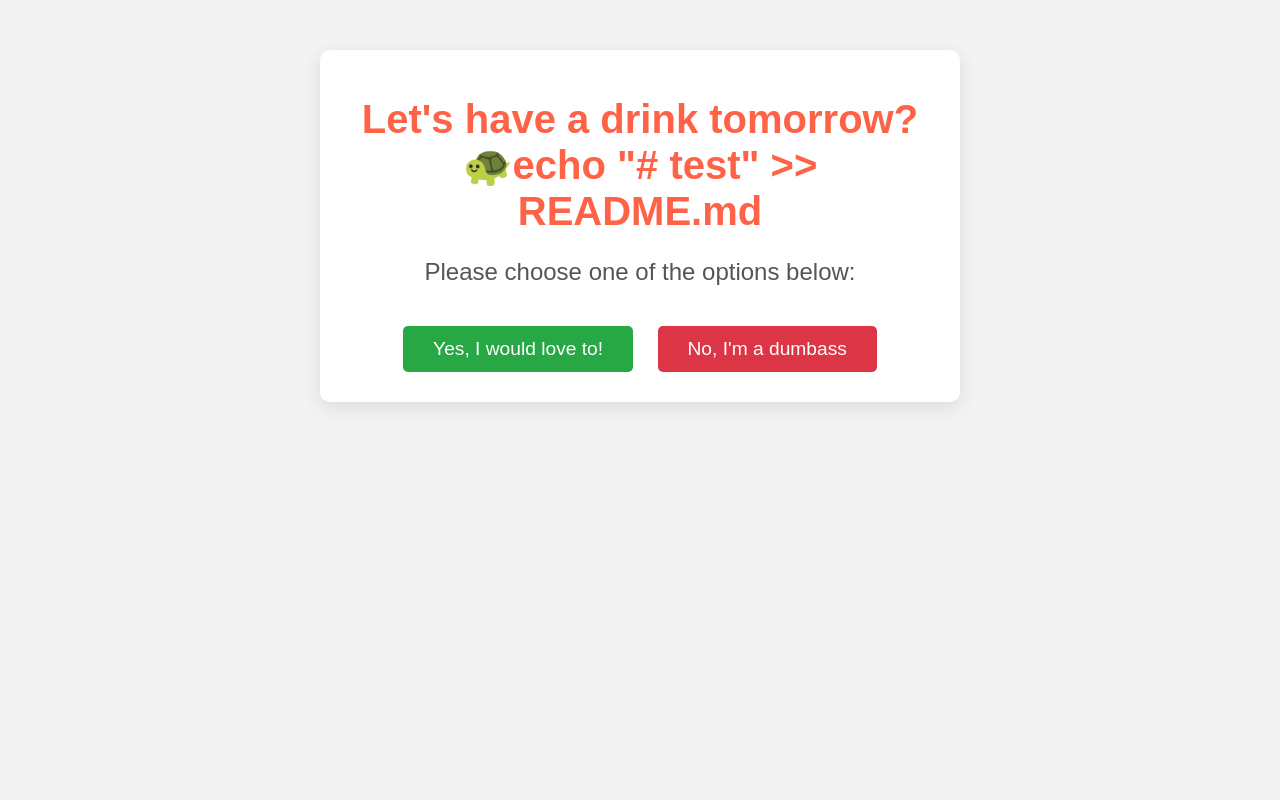
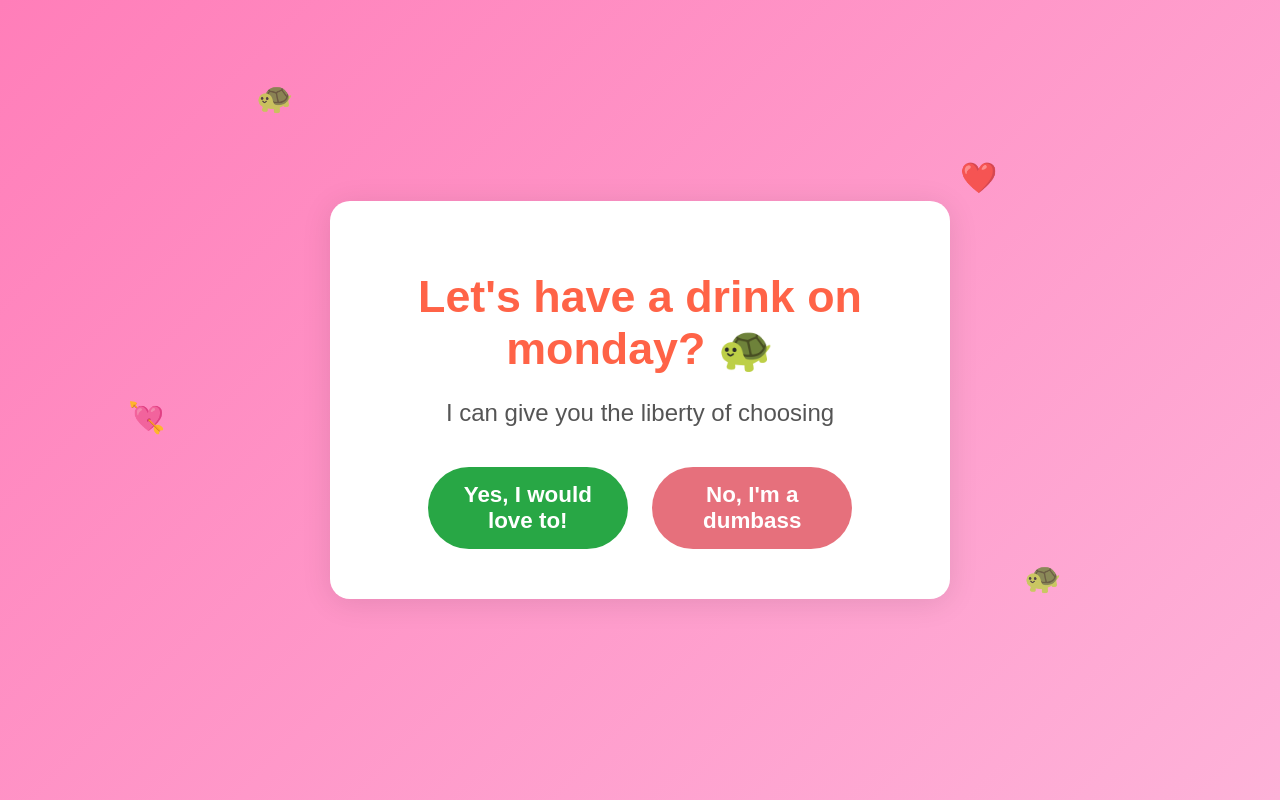
Before and after one commit to Akshay-Krishna33/test, a plain HTML site: page index.html in a window 1280 px wide. Drawn offline with Linux system fonts and the light colour scheme.

Commit message:
Update index.html
Signed-off-by: Akshay-Krishna33 <akshaykrishna.2401010@srec.ac.in>

```diff
--- a/index.html
+++ b/index.html
@@ -3,46 +3,86 @@
 <head>
     <meta charset="UTF-8">
     <meta name="viewport" content="width=device-width, initial-scale=1.0">
-    <title>slow nd steady eh? </title>
+    <title>slow nd steady eh?</title>
     <style>
         body {
             font-family: 'Arial', sans-serif;
-            background-color: #f3f3f3;
-            text-align: center;
+            background: linear-gradient(135deg, #ff7eb9, #feb2d9); /* Beautiful pink gradient */
+            color: #fff;
             margin: 0;
             padding: 0;
+            height: 100vh;
+            display: flex;
+            justify-content: center;
+            align-items: center;
+            overflow: hidden; /* Prevent scrollbars from showing */
+            position: relative;
+        }
+
+        /* Floating hearts in the background */
+        .heart {
+            position: absolute;
+            font-size: 30px;
+            color: #ff4d4d;
+            animation: float 5s ease-in-out infinite;
+            opacity: 0.8;
+        }
+
+        /* Keyframes to animate the hearts floating */
+        @keyframes float {
+            0% {
+                transform: translateY(0) scale(1);
+                opacity: 0.8;
+            }
+            50% {
+                transform: translateY(-20px) scale(1.2);
+                opacity: 1;
+            }
+            100% {
+                transform: translateY(0) scale(1);
+                opacity: 0.8;
+            }
         }
 
         .container {
-            max-width: 600px;
-            margin: 50px auto;
-            padding: 20px;
-            background-color: #fff;
-            border-radius: 10px;
-            box-shadow: 0 5px 20px rgba(0, 0, 0, 0.1);
+            background: #ffffff;
+            border-radius: 20px;
+            box-shadow: 0 4px 30px rgba(0, 0, 0, 0.1);
+            text-align: center;
+            padding: 40px 60px;
+            max-width: 500px;
+            width: 100%;
+            position: relative;
+            z-index: 10;
         }
 
         h1 {
             color: #ff6347;
-            font-size: 2.5em;
+            font-size: 2.8em;
             margin-bottom: 20px;
+            font-weight: bold;
         }
 
         .question {
             font-size: 1.5em;
             color: #555;
             margin-bottom: 30px;
+            font-weight: normal;
         }
 
         .button {
-            padding: 12px 30px;
-            font-size: 1.2em;
+            padding: 15px 30px;
+            font-size: 1.4em;
             margin: 10px;
-            border-radius: 5px;
+            border-radius: 50px;
             cursor: pointer;
             border: none;
+            width: 200px;
+            transition: all 0.3s ease;
+            font-weight: bold;
         }
 
+        /* Yes button styling */
         .yes-button {
             background-color: #28a745;
             color: white;
@@ -50,12 +90,15 @@
 
         .yes-button:hover {
             background-color: #218838;
+            transform: scale(1.1);
         }
 
+        /* No button styling */
         .no-button {
             background-color: #dc3545;
             color: white;
             cursor: not-allowed;
+            opacity: 0.7;
         }
 
         .no-button:hover {
@@ -66,25 +109,51 @@
             background-color: #c82333;
         }
 
+        /* Thank You message styling */
         .thank-you {
             display: none;
             font-size: 1.3em;
             color: #4CAF50;
             margin-top: 20px;
+            font-weight: bold;
         }
+
+        /* Add a cool sparkle effect */
+        .sparkles {
+            font-size: 2em;
+            color: #ff6347;
+            animation: sparkle 2s infinite;
+        }
+
+        @keyframes sparkle {
+            0% { transform: scale(1); opacity: 1; }
+            50% { transform: scale(1.2); opacity: 0.7; }
+            100% { transform: scale(1); opacity: 1; }
+        }
+
     </style>
 </head>
 <body>
 
+    <!-- Heart Emoji Elements in the background -->
+    <div class="heart" style="top: 10%; left: 20%;">🐢</div>
+    <div class="heart" style="top: 30%; left: 60%;">💖</div>
+    <div class="heart" style="top: 50%; left: 10%;">💘</div>
+    <div class="heart" style="top: 70%; left: 80%;">🐢</div>
+    <div class="heart" style="top: 20%; left: 75%;">❤️</div>
+    <div class="heart" style="top: 60%; left: 35%;">💖</div>
+
     <div class="container">
-        <h1>Let's have a drink tomorrow? 🐢echo "# test" >> README.md
-        </h1>
-        <p class="question">Please choose one of the options below:</p>
+        <h1>Let's have a drink on monday? 🐢</h1>
+        <p class="question">I can give you the liberty of choosing</p>
 
         <button class="button yes-button" onclick="acceptDate()">Yes, I would love to!</button>
         <button class="button no-button" onclick="declineDate()" disabled>No, I'm a dumbass</button>
 
-        <p class="thank-you" id="thank-you-message"> Great choice 😉💖</p>
+        <p class="thank-you" id="thank-you-message">
+            Aww good girlie 😌
+            <span class="sparkles">✨</span>
+        </p>
     </div>
 
     <script>
@@ -97,7 +166,6 @@
 
         function declineDate() {
             // "No" button does nothing as it's disabled
-            // You can add a simple alert or another message if needed
             alert("I appreciate your honesty, but you can't decline! 😜");
         }
     </script>
```
